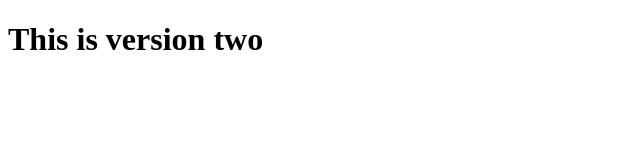
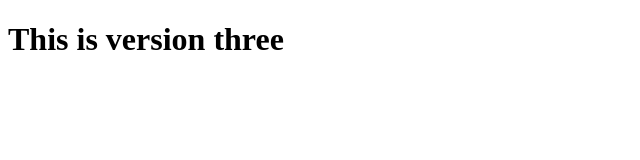
Before and after one commit to 12345ganeshbude/Myrepo, a plain HTML site: page index.html in a window 1280 px wide. Shown: the full height of the page, 0-640 px from the left. Drawn offline with Linux system fonts and the light colour scheme.

Commit message:
this is v3

```diff
--- a/index.html
+++ b/index.html
@@ -6,6 +6,6 @@
     <title>Document</title>
 </head>
 <body>
-    <h1>This is version two</h1>
+    <h1>This is version three</h1>
 </body>
 </html>
```
